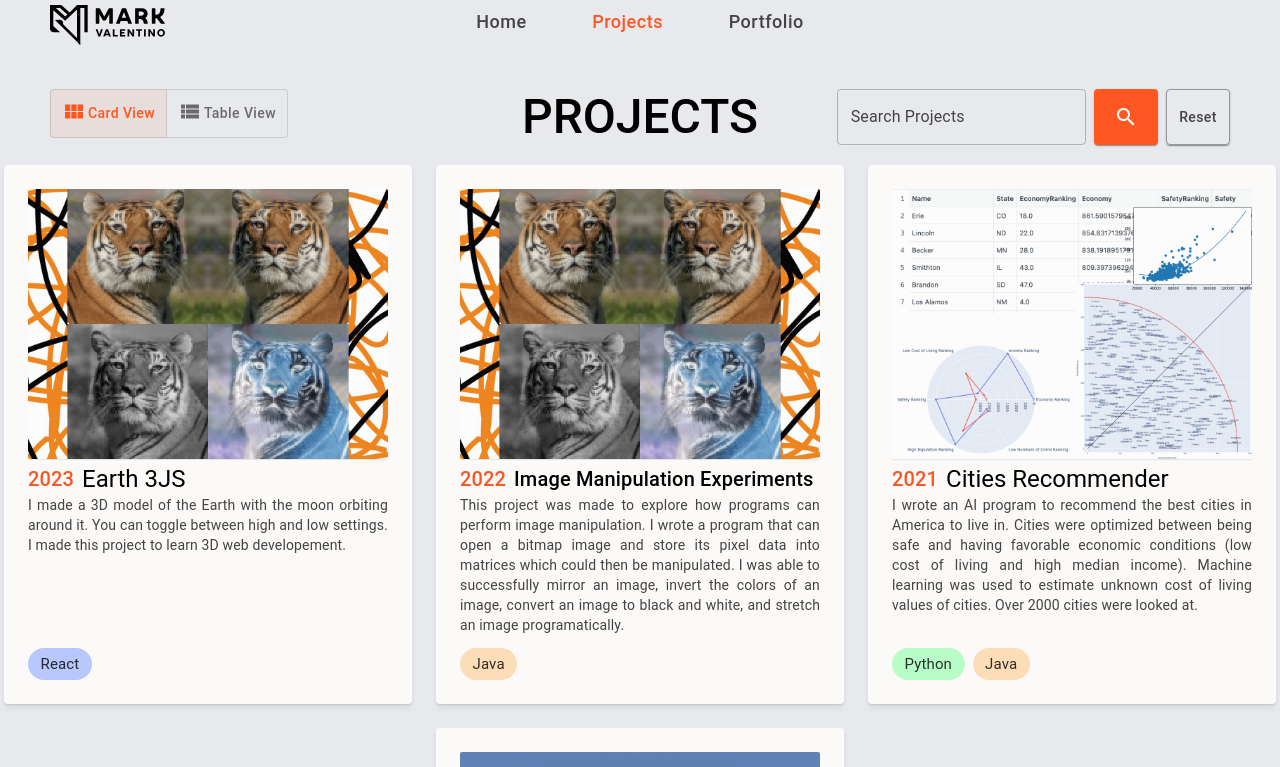
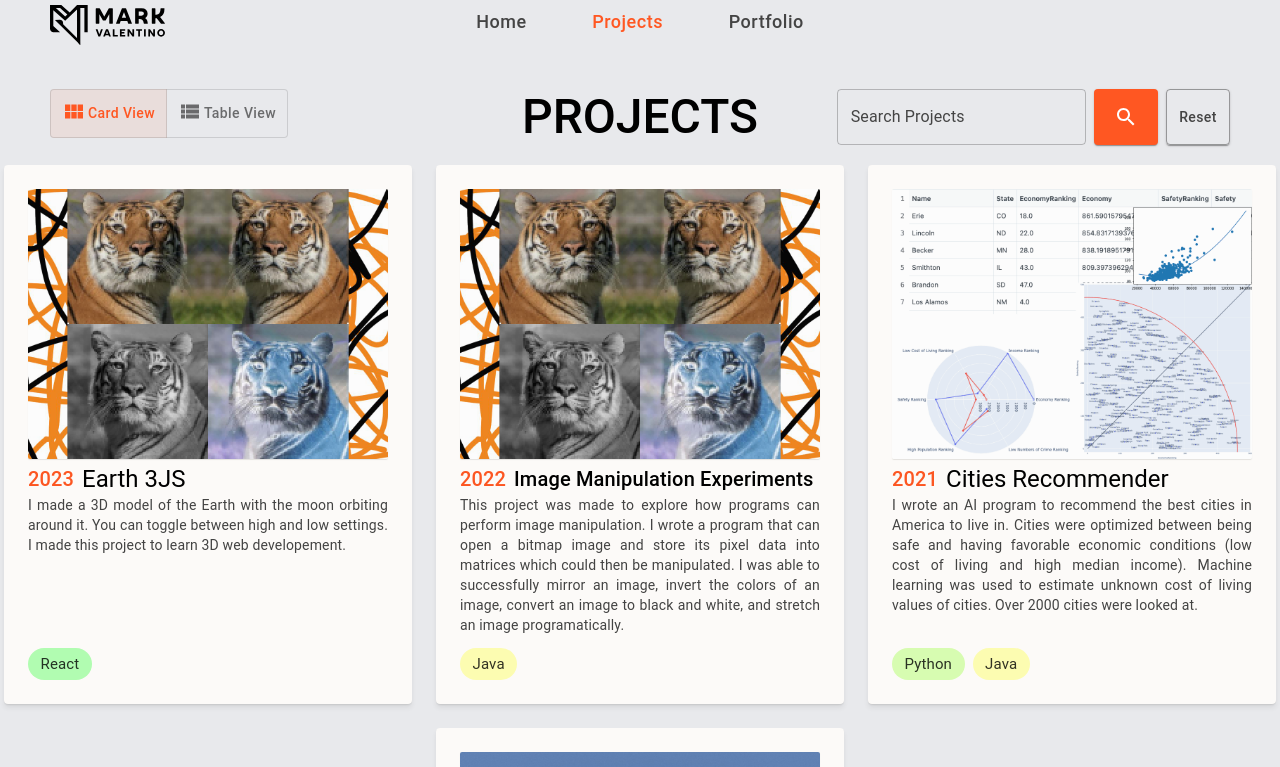
Before and after one commit to M-Valentino/M-Valentino_Node, a Next.js app: page /projects in a window 1280 px wide. Shown: the top 767 px of the page. Built offline with nearby package versions, Linux system fonts and the light colour scheme.

Commit message:
reworked  getchipcolor to return hsl

```diff
--- a/src/components/LanguageChip.jsx
+++ b/src/components/LanguageChip.jsx
@@ -12,24 +12,16 @@ import { Typography } from "@mui/material";
 export const LanguageChip = (props) => {
   const { size, language } = props;
   /**
-   * Function for determining which background color the coding language tags will have
+   * Function for determining which background color the coding language tags will have.
+   * HSL is used so that colors do not have to be defined for every new language added.
    * @param {*} language the string value of the language
-   * @returns the hex color
+   * @returns the hsl color
    */
   const getChipColor = (language) => {
-    switch (language) {
-      case LANGUAGES.htmlPlusCss:
-        return "#ffb3ba";
-      case LANGUAGES.java:
-        return "#ffdfba";
-      case LANGUAGES.vanillaJS:
-        return "#ffffba";
-      case LANGUAGES.python:
-        return "#baffc9";
-      case LANGUAGES.react:
-        return "#bac9ff";
-      default:
-        return "#bae1ff";
+    for (const [index, [, value]] of Object.entries(Object.entries(LANGUAGES))) {
+      if (value === language) {
+        return `hsl(${index * 30}, 100%, 85%)`;
+      }
     }
   };
 
```
